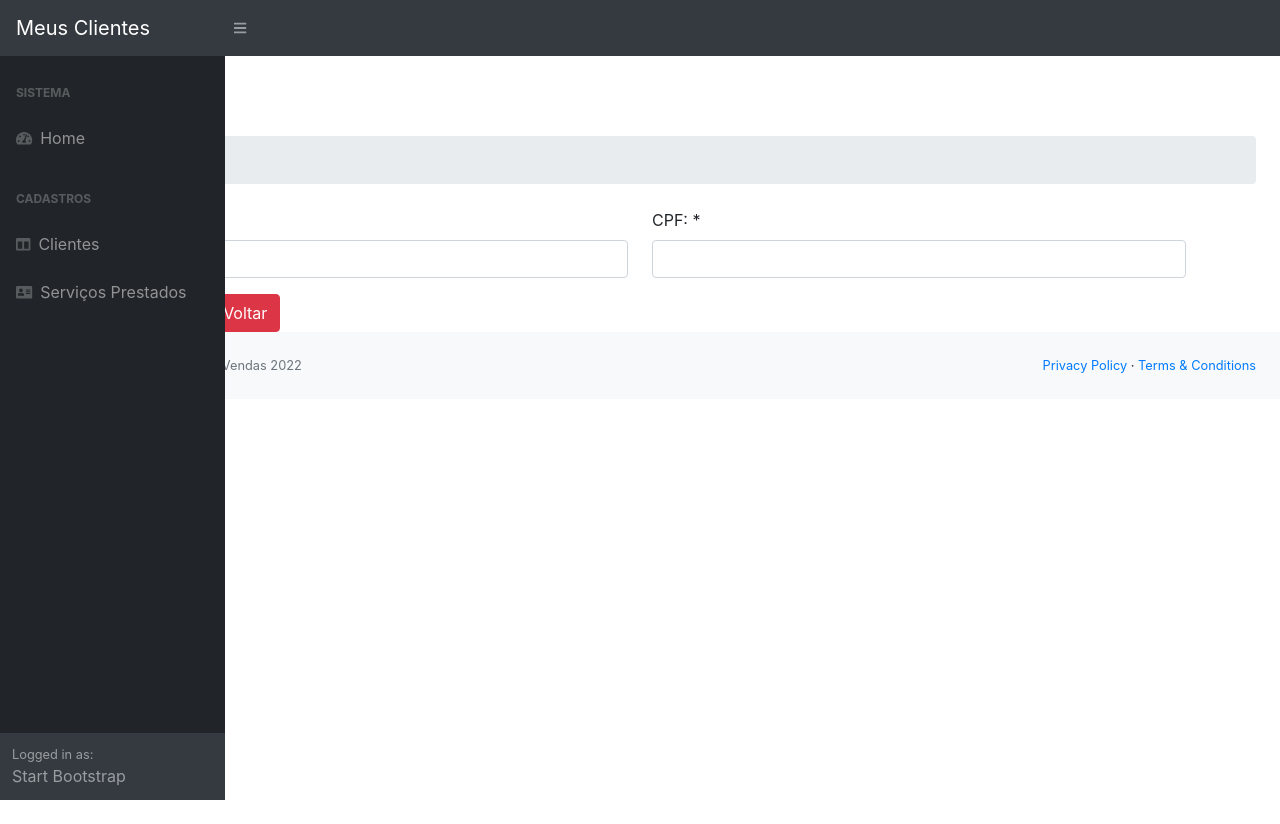
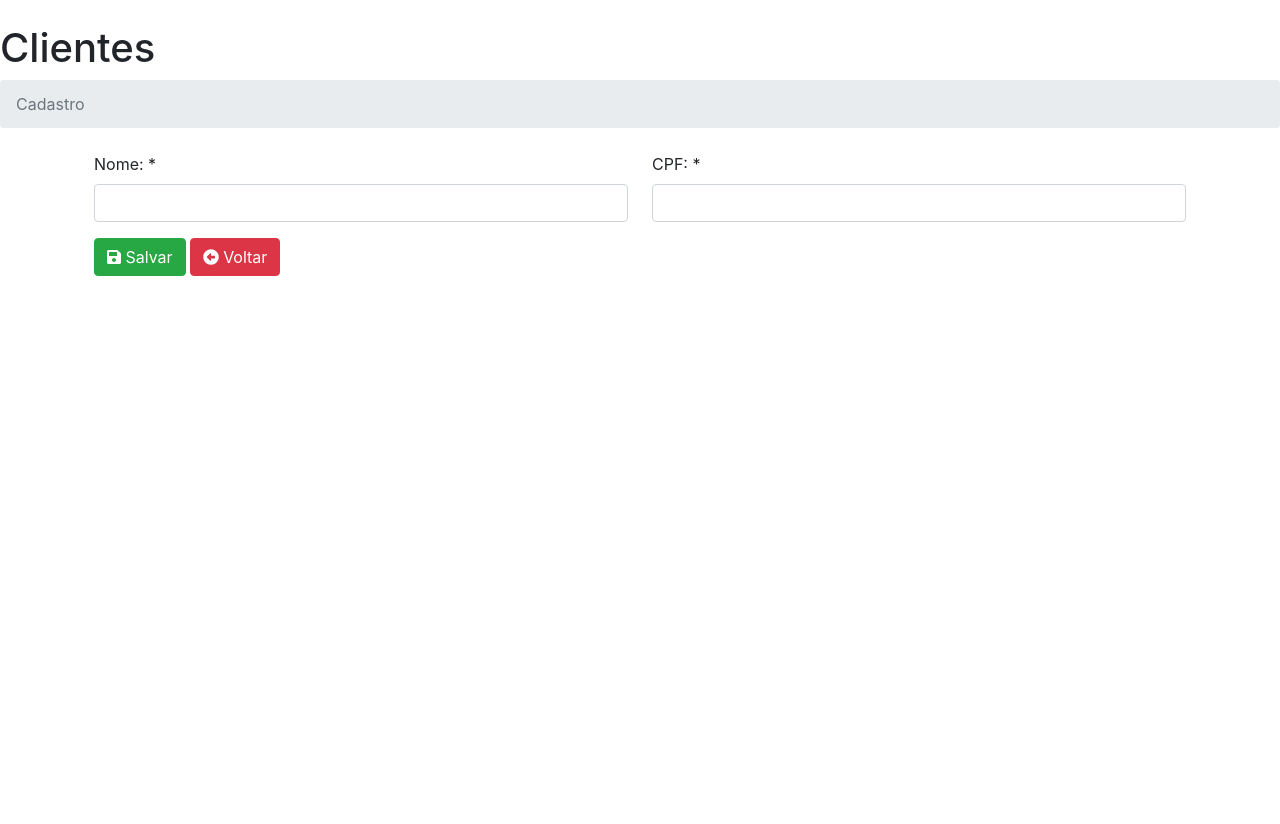
Before and after one commit to JuliaVasconcelos161/ControleServicosPrestados, an Angular app in the folder clients-app/: page /clients-form in a window 1280 px wide. Before the commit the page ends 800 px from the top, so only its background shows below. Built offline with nearby package versions, Linux system fonts and the light colour scheme.

Commit message:
Separando a tela de login do layout home

```diff
--- a/clients-app/src/app/app-routing.module.ts
+++ b/clients-app/src/app/app-routing.module.ts
@@ -1,11 +1,14 @@
 import { NgModule } from '@angular/core';
 import { RouterModule, Routes } from '@angular/router';
 import { HomeComponent } from './home/home.component';
+import { LayoutComponent } from './layout/layout.component';
 import { LoginComponent } from './login/login.component';
 
 const routes: Routes = [
   { path: 'login', component: LoginComponent},
-  { path: 'home', component: HomeComponent}
+  { path: '', component: LayoutComponent, children: [
+    { path: 'home', component: HomeComponent}
+  ]}
 ];
 
 @NgModule({
--- a/clients-app/src/app/app.component.html
+++ b/clients-app/src/app/app.component.html
@@ -1,23 +1 @@
-<app-navbar></app-navbar>
-<div id="layoutSidenav">
-  <app-sidebar></app-sidebar>
-  <div id="layoutSidenav_content">
-    <main>
-      <div class="container-fluid">
-        <router-outlet></router-outlet>
-      </div>
-      <footer class="py-4 bg-light mt-auto">
-        <div class="container-fluid">
-            <div class="d-flex align-items-center justify-content-between small">
-                <div class="text-muted">Copyright &copy; Site de Controle de Vendas 2022</div>
-                  <div>
-                      <a href="#">Privacy Policy</a>
-                      &middot;
-                      <a href="#">Terms &amp; Conditions</a>
-                  </div>
-              </div>
-          </div>
-      </footer>
-    </main>
-  </div>
-</div>
+<router-outlet></router-outlet>
--- a/clients-app/src/app/app.component.ts
+++ b/clients-app/src/app/app.component.ts
@@ -1,31 +1,12 @@
-import { Component, AfterViewInit } from '@angular/core';
+import { Component } from '@angular/core';
 
-import * as $ from 'jquery';
+
 @Component({
   selector: 'app-root',
   templateUrl: './app.component.html',
   styleUrls: ['./app.component.css']
 })
-export class AppComponent implements AfterViewInit {
+export class AppComponent {
   title = 'clients-app';
 
-  ngAfterViewInit(){
-    (function($) {
-        "use strict";
-
-        // Add active state to sidbar nav links
-        var path = window.location.href; // because the 'href' property of the DOM element is the absolute path
-            $("#layoutSidenav_nav .sb-sidenav a.nav-link").each(function() {
-                if (this instanceof HTMLAnchorElement && this.href === path) {
-                    $(this).addClass("active");
-                }
-            });
-
-        // Toggle the side navigation
-        $("#sidebarToggle").on("click", function(e) {
-            e.preventDefault();
-            $("body").toggleClass("sb-sidenav-toggled");
-        });
-    })(jQuery);
-  }
 }
--- a/clients-app/src/app/app.module.ts
+++ b/clients-app/src/app/app.module.ts
@@ -13,12 +13,14 @@ import { ProvidedServiceModule } from './provided-service/provided-service.modul
 import { ProvidedServiceService } from './provided-service.service';
 import { LoginComponent } from './login/login.component';
 import { FormsModule } from '@angular/forms';
+import { LayoutComponent } from './layout/layout.component';
 
 @NgModule({
   declarations: [
     AppComponent,
     HomeComponent,
-    LoginComponent
+    LoginComponent,
+    LayoutComponent
   ],
   imports: [
     FormsModule,
--- /dev/null
+++ b/clients-app/src/app/layout/layout.component.html
@@ -0,0 +1,23 @@
+<app-navbar></app-navbar>
+<div id="layoutSidenav">
+  <app-sidebar></app-sidebar>
+  <div id="layoutSidenav_content">
+    <main>
+      <div class="container-fluid">
+        <router-outlet></router-outlet>
+      </div>
+      <footer class="py-4 bg-light mt-auto">
+        <div class="container-fluid">
+            <div class="d-flex align-items-center justify-content-between small">
+                <div class="text-muted">Copyright &copy; Site de Controle de Vendas 2022</div>
+                  <div>
+                      <a href="#">Privacy Policy</a>
+                      &middot;
+                      <a href="#">Terms &amp; Conditions</a>
+                  </div>
+              </div>
+          </div>
+      </footer>
+    </main>
+  </div>
+</div>
--- /dev/null
+++ b/clients-app/src/app/layout/layout.component.ts
@@ -0,0 +1,30 @@
+import { AfterViewInit, Component } from '@angular/core';
+import * as $ from 'jquery';
+
+@Component({
+  selector: 'app-layout',
+  templateUrl: './layout.component.html',
+  styleUrls: ['./layout.component.css']
+})
+export class LayoutComponent  implements AfterViewInit {
+
+  ngAfterViewInit(){
+    (function($) {
+        "use strict";
+
+        // Add active state to sidbar nav links
+        var path = window.location.href; // because the 'href' property of the DOM element is the absolute path
+            $("#layoutSidenav_nav .sb-sidenav a.nav-link").each(function() {
+                if (this instanceof HTMLAnchorElement && this.href === path) {
+                    $(this).addClass("active");
+                }
+            });
+
+        // Toggle the side navigation
+        $("#sidebarToggle").on("click", function(e) {
+            e.preventDefault();
+            $("body").toggleClass("sb-sidenav-toggled");
+        });
+    })(jQuery);
+  }
+}
```
Also changed, not shown: clients-app/src/app/layout/layout.component.css (added).
